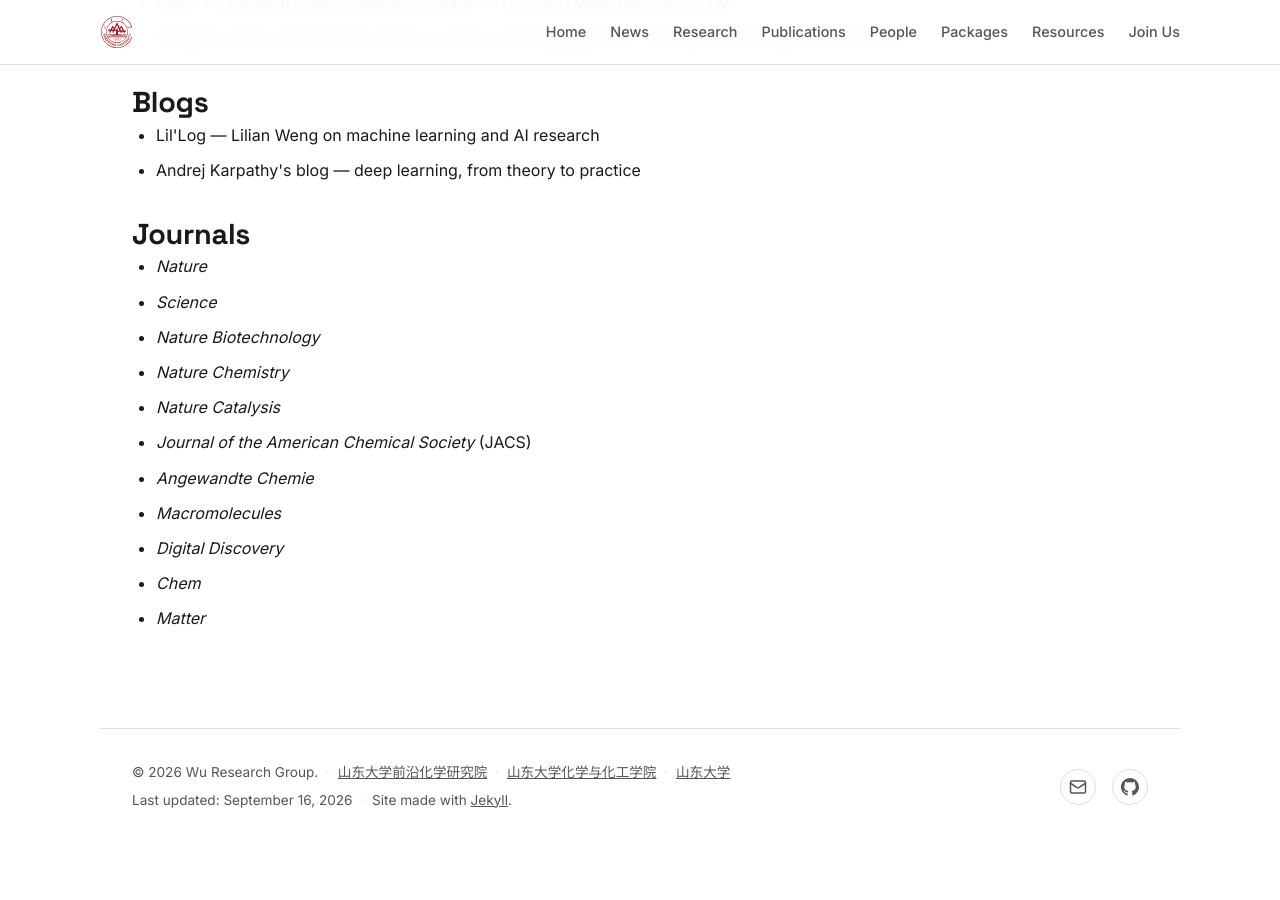
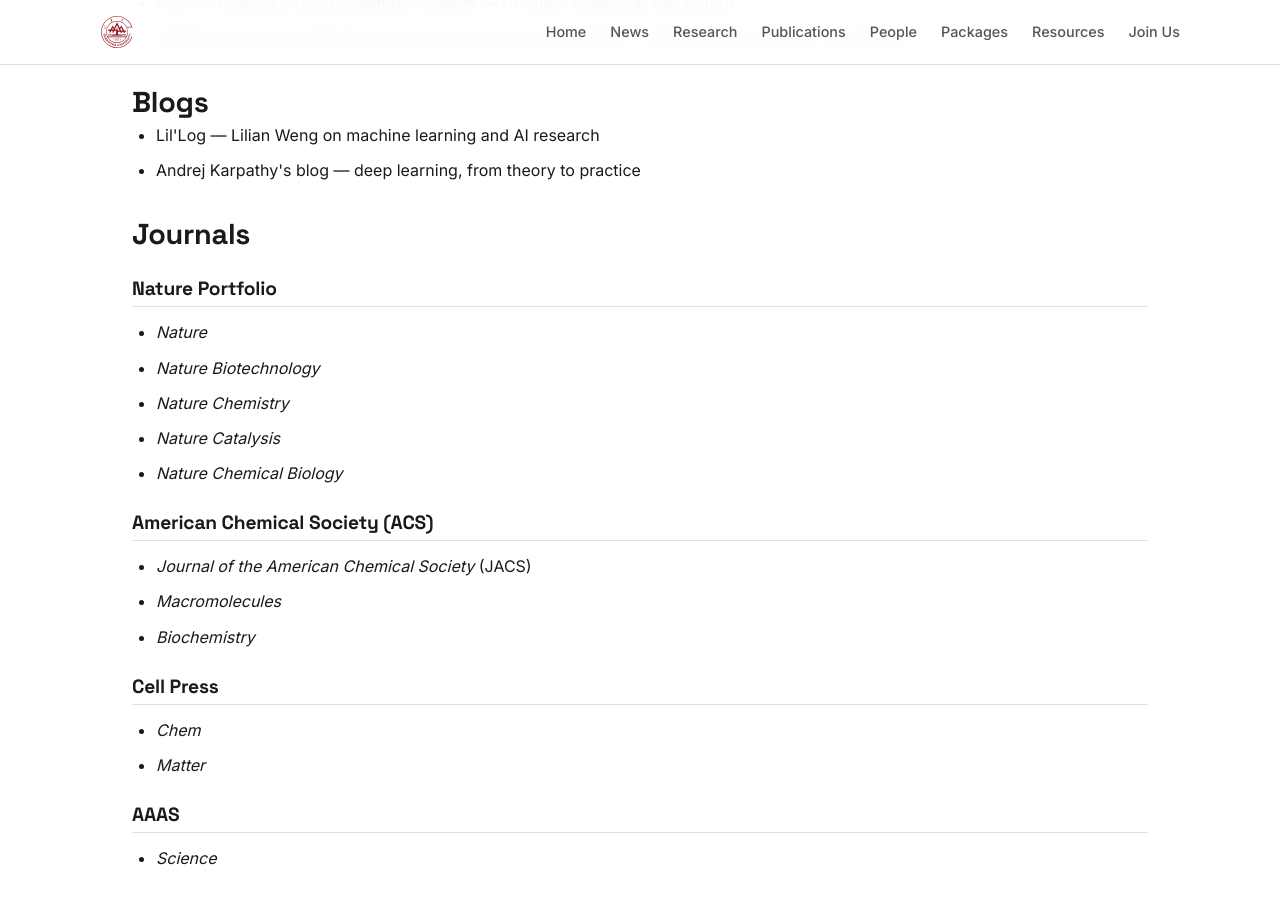
Before and after one commit to wuRoy/wuroy.github.io, a Jekyll site: the page built from resources.html, in a window 1280 px wide and 900 px high, scrolled down 262 px. Built offline with Jekyll 4.4.1, drawn with Linux system fonts in a browser that asks for light colours; before the commit the page ends 1106 px from its top, so only the background shows below that; some of the changed text lies outside the part shown.

Commit message:
Group journals by publisher and add Biochemistry, CCS Chemistry, Nature Chemical Biology

```diff
--- a/assets/css/main.scss
+++ b/assets/css/main.scss
@@ -1007,6 +1007,10 @@
   border-bottom: 1px solid $color-border;
 }
 
+h3.guide-section-title {
+  margin-top: $spacing-unit * 3;
+}
+
 // News Post Preview
 .news-post-preview {
   margin-bottom: $spacing-unit * 4;
--- a/resources.html
+++ b/resources.html
@@ -33,18 +33,47 @@
 
     <section class="guide-section">
       <h2>Journals</h2>
+
+      <h3 class="guide-section-title">Nature Portfolio</h3>
       <ul>
         <li><a href="https://www.nature.com" target="_blank" rel="noopener"><em>Nature</em></a></li>
-        <li><a href="https://www.science.org" target="_blank" rel="noopener"><em>Science</em></a></li>
         <li><a href="https://www.nature.com/nbt/" target="_blank" rel="noopener"><em>Nature Biotechnology</em></a></li>
         <li><a href="https://www.nature.com/nchem/" target="_blank" rel="noopener"><em>Nature Chemistry</em></a></li>
         <li><a href="https://www.nature.com/natcatal/" target="_blank" rel="noopener"><em>Nature Catalysis</em></a></li>
+        <li><a href="https://www.nature.com/nchembio/" target="_blank" rel="noopener"><em>Nature Chemical Biology</em></a></li>
+      </ul>
+
+      <h3 class="guide-section-title">American Chemical Society (ACS)</h3>
+      <ul>
         <li><a href="https://pubs.acs.org/journal/jacsat" target="_blank" rel="noopener"><em>Journal of the American Chemical Society</em> (JACS)</a></li>
-        <li><a href="https://chemistry-europe.onlinelibrary.wiley.com/journal/15213773" target="_blank" rel="noopener"><em>Angewandte Chemie</em></a></li>
         <li><a href="https://pubs.acs.org/journal/mamobx" target="_blank" rel="noopener"><em>Macromolecules</em></a></li>
-        <li><a href="https://pubs.rsc.org/en/journals/journalissues/dd" target="_blank" rel="noopener"><em>Digital Discovery</em></a></li>
+        <li><a href="https://pubs.acs.org/journal/bichaw" target="_blank" rel="noopener"><em>Biochemistry</em></a></li>
+      </ul>
+
+      <h3 class="guide-section-title">Cell Press</h3>
+      <ul>
         <li><a href="https://www.cell.com/chem/home" target="_blank" rel="noopener"><em>Chem</em></a></li>
         <li><a href="https://www.cell.com/matter/home" target="_blank" rel="noopener"><em>Matter</em></a></li>
+      </ul>
+
+      <h3 class="guide-section-title">AAAS</h3>
+      <ul>
+        <li><a href="https://www.science.org" target="_blank" rel="noopener"><em>Science</em></a></li>
+      </ul>
+
+      <h3 class="guide-section-title">Wiley</h3>
+      <ul>
+        <li><a href="https://chemistry-europe.onlinelibrary.wiley.com/journal/15213773" target="_blank" rel="noopener"><em>Angewandte Chemie</em></a></li>
+      </ul>
+
+      <h3 class="guide-section-title">Royal Society of Chemistry (RSC)</h3>
+      <ul>
+        <li><a href="https://pubs.rsc.org/en/journals/journalissues/dd" target="_blank" rel="noopener"><em>Digital Discovery</em></a></li>
+      </ul>
+
+      <h3 class="guide-section-title">Chinese Chemical Society (CCS)</h3>
+      <ul>
+        <li><a href="https://www.chinesechemsoc.org/journal/ccschem" target="_blank" rel="noopener"><em>CCS Chemistry</em></a></li>
       </ul>
     </section>
   </div>
```
